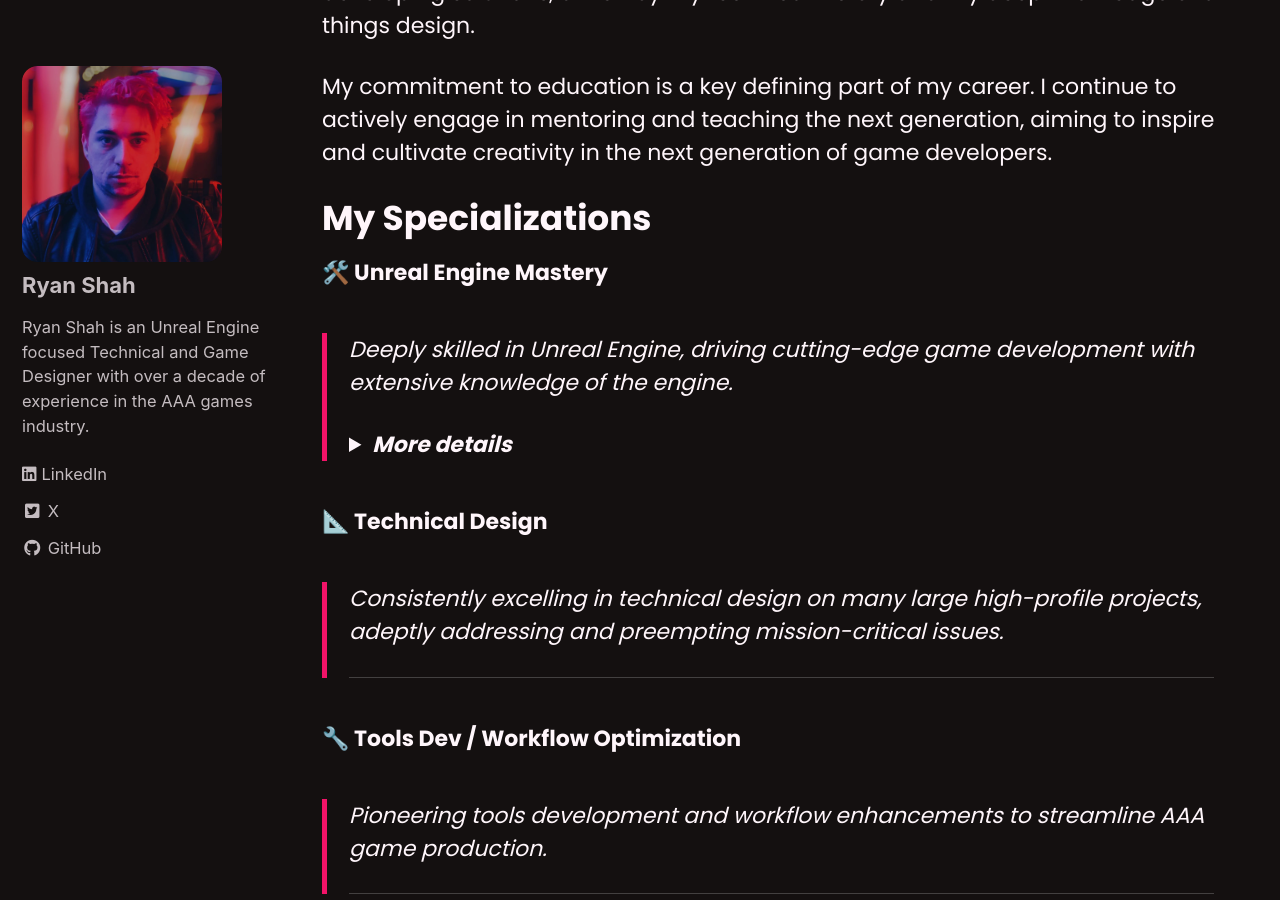
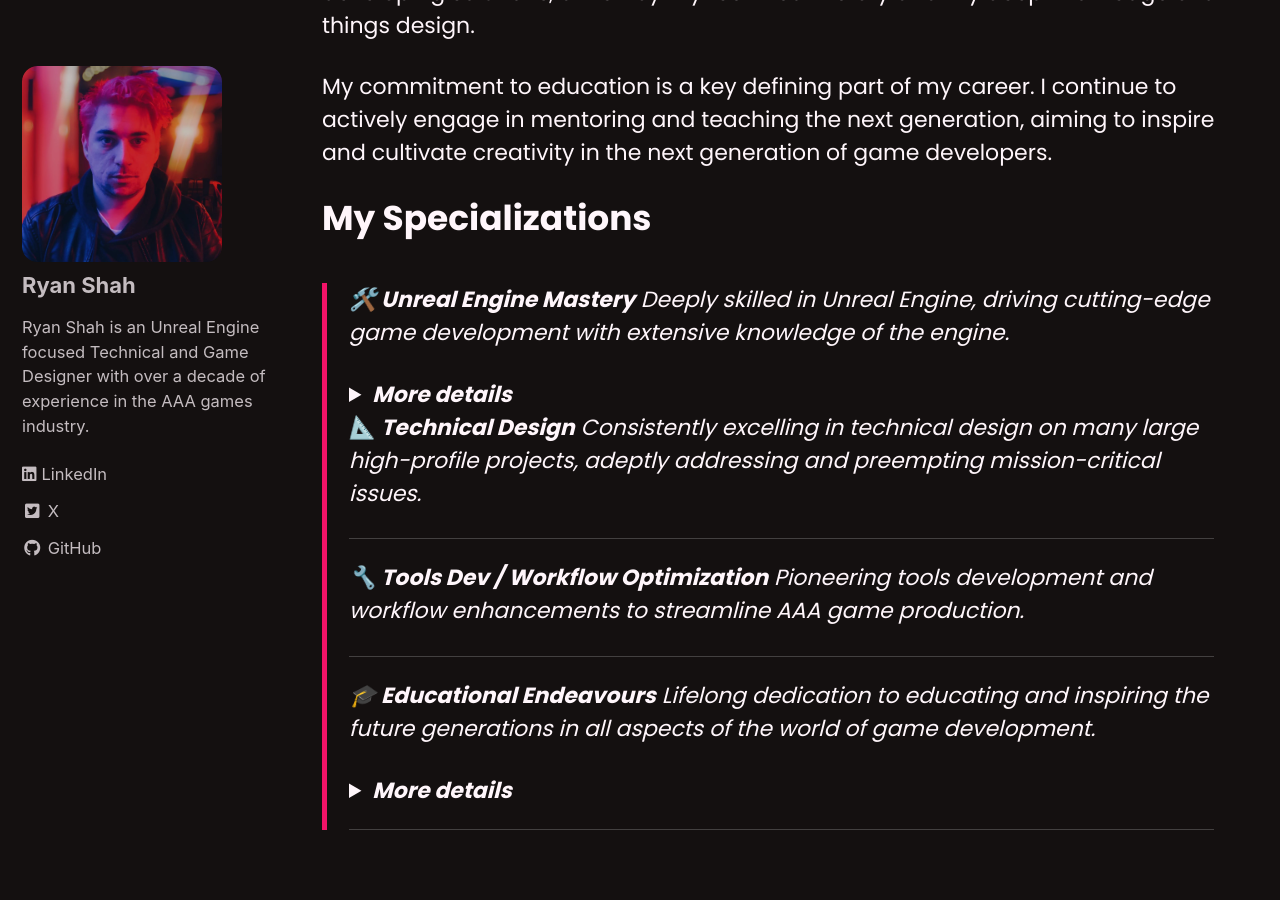
Before and after one commit to KITATUS/ryanshah.github.io, a Jekyll site: the page built from _pages/about.md, in a window 1280 px wide and 900 px high, scrolled down 697 px. Built offline with Jekyll 4.4.1, drawn with Linux system fonts in a browser that asks for light colours; cached includes are drawn as plain includes.

```diff
--- a/_pages/about.md
+++ b/_pages/about.md
@@ -15,7 +15,7 @@ My commitment to education is a key defining part of my career. I continue to ac
 
 # My Specializations
 
-**🛠️ Unreal Engine Mastery**
+> **🛠️ Unreal Engine Mastery**
 > Deeply skilled in Unreal Engine, driving cutting-edge game development with extensive knowledge of the engine.
 >
 > <details>
@@ -27,18 +27,18 @@ My commitment to education is a key defining part of my career. I continue to ac
 > <p>I live and breathe Unreal Engine and I pride myself on my vast knowledge of the inner works of the engine and the best practices to make the most out of such a powerful tool.</p>
 > </div>
 > </details>
-
-**📐 Technical Design**
+>
+> **📐 Technical Design**
 > Consistently excelling in technical design on many large high-profile projects, adeptly addressing and preempting mission-critical issues.
 >
----
-
+> ---
+>
 **🔧 Tools Dev / Workflow Optimization**
 > Pioneering tools development and workflow enhancements to streamline AAA game production.
 >
----
-
-**🎓 Educational Endeavours**
+> ---
+>
+> **🎓 Educational Endeavours**
 > Lifelong dedication to educating and inspiring the future generations in all aspects of the world of game development.
 >
 > <details>
```
